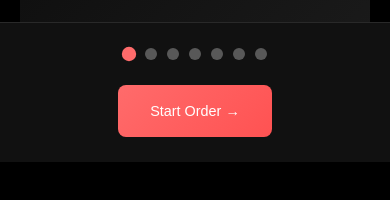
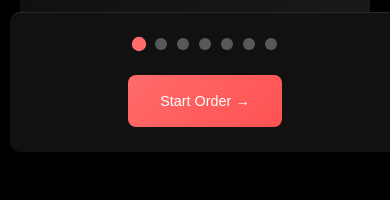
Before and after one commit to thegirwhocodes/Index, a plain HTML site: page index.html in a window 390 px wide. Shown: the part 682-882 px from the top of the page. Drawn offline with Linux system fonts and the light colour scheme.

Commit message:
Add files via upload

```diff
--- a/index.html
+++ b/index.html
@@ -36,8 +36,6 @@
 
         .main-content {
             flex: 1;
-            height: 0; /* Equivalent to Android's layout_height="0dp" */
-            min-height: 0; /* Important for flexbox to work properly */
             display: flex;
             flex-direction: column;
             overflow: hidden;
@@ -46,12 +44,9 @@
         .page-container {
             position: relative;
             flex: 1;
-            height: 0; /* Equivalent to Android's layout_height="0dp" */
-            min-height: 0; /* Important for flexbox to work properly */
             overflow-y: auto;
             overflow-x: hidden;
-            padding-bottom: 120px;
-            margin-bottom: 80px;
+            padding-bottom: 100px;
         }
 
         .page {
@@ -451,14 +446,10 @@
             background: #111111;
             border-top: 1px solid rgba(255,255,255,0.1);
             min-height: 80px;
-            position: fixed;
+            position: sticky;
             bottom: 0;
-            left: 0;
-            right: 0;
-            z-index: 1000;
+            z-index: 100;
             flex-shrink: 0;
-            max-width: 1200px;
-            margin: 0 auto;
         }
 
         .nav-button {
@@ -641,17 +632,14 @@
 
             .nav-controls {
                 padding: 20px 15px;
-                margin: 0;
-                border-radius: 0;
+                margin: 10px;
+                border-radius: 10px;
                 flex-direction: column;
                 gap: 20px;
-                position: fixed;
+                position: sticky;
                 bottom: 0;
-                left: 0;
-                right: 0;
-                z-index: 1000;
+                z-index: 100;
                 flex-shrink: 0;
-                max-width: none;
             }
 
             .nav-button {
@@ -2284,7 +2272,7 @@
                 // Add Android class to body for additional CSS targeting
                 body.classList.add('android-device');
 
-                // Apply Android layout_weight pattern
+                // Apply Android layout_weight pattern ONLY for Android devices
                 if (container) {
                     container.style.height = '100vh';
                     container.style.minHeight = '100vh';
@@ -2323,6 +2311,9 @@
                 // Ensure body doesn't have overflow issues
                 body.style.overflowX = 'hidden';
                 body.style.position = 'relative';
+            } else {
+                // For non-Android devices (like iPhone), ensure original layout is preserved
+                body.classList.remove('android-device');
             }
         }
 
```
